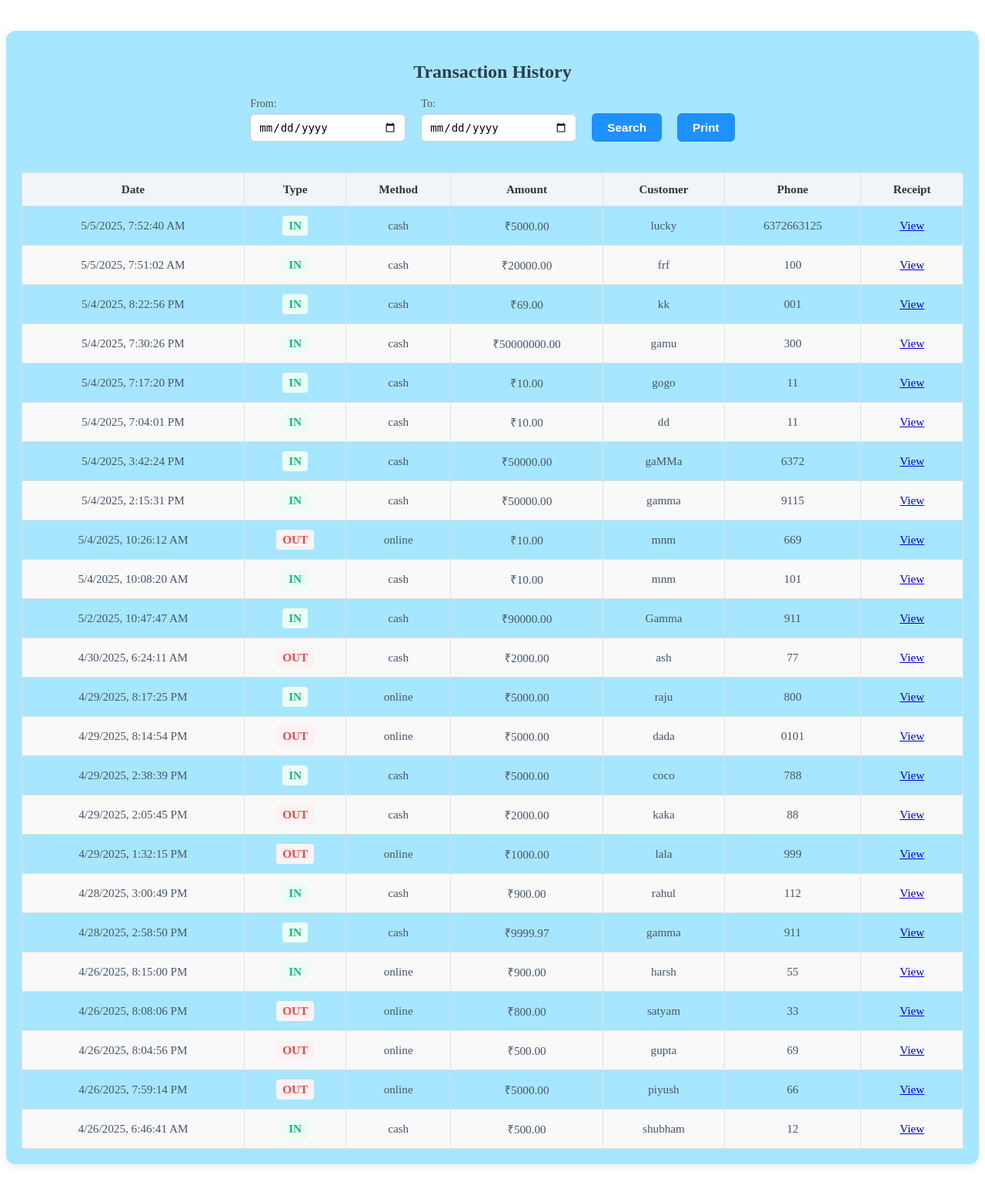
After one commit to ShubhamMaht0/Nayak-Fisheries, a Flask app: page /viewFinance in a window 1280 px wide. The commit adds this page. Shown: the whole page at 77% size. Run offline with Flask 3, Linux system fonts and the light colour scheme; data comes from the database, SQL or seed files in the repository; both versions use the stored data as it was after the commit.

Commit message:
add some features

```diff
--- a/app.py
+++ b/app.py
@@ -1,6 +1,7 @@
 from flask import Flask, render_template, request, jsonify, Response
 import sqlite3
 from datetime import datetime
+from zoneinfo import ZoneInfo
 from flask_cors import CORS
 import os
 from werkzeug.utils import secure_filename
@@ -785,16 +786,39 @@ def get_receipt(tx_id):
     finally:
         conn.close()
 
+# Get all transactions
+@app.route('/api/transactions', methods=['GET'])
+def get_all_transactions():
+    conn = None
+    try:
+        conn = get_db_connection()
+        cursor = conn.cursor()
+
+        cursor.execute("""
+            SELECT id, transaction_type, payment_method, amount,
+                   client_name, client_phone, image_name,
+                   strftime('%Y-%m-%d %H:%M:%S', created_at) as created_at
+            FROM financial_transactions
+            ORDER BY created_at DESC
+            LIMIT 100
+        """)
+
+        transactions = cursor.fetchall()
+        return jsonify([dict(tx) for tx in transactions])
+
+    except Exception as e:
+        return jsonify({'error': str(e)}), 500
+    finally:
+        if conn:
+            conn.close()
+
 @app.route('/api/transactions/search', methods=['GET'])
 def search_transactions():
     conn = None
     try:
         # Get and sanitize search parameters
-        name = request.args.get('name', '').strip()
-        phone = request.args.get('phone', '').strip()
-
-        # if not name and not phone:
-        #     return jsonify({'error': 'Please provide name or phone to search'}), 400
+        start_date = request.args.get('start_date', '').strip()
+        end_date = request.args.get('end_date', '').strip()
 
         conn = get_db_connection()
         cursor = conn.cursor()
@@ -817,13 +841,15 @@ def search_transactions():
         """
         params = []
 
-        if name:
-            query += " AND client_name LIKE ?"
-            params.append(f'%{name}%')
 
-        if phone:
-            query += " AND client_phone LIKE ?"
-            params.append(f'%{phone}%')
+        # Date filtering
+        if start_date:
+            query += " AND date(created_at) >= ?"
+            params.append(start_date)
+
+        if end_date:
+            query += " AND date(created_at) <= ?"
+            params.append(end_date)
 
         query += " ORDER BY created_at DESC"
 
@@ -850,6 +876,77 @@ def search_transactions():
 
     except Exception as e:
         app.logger.error(f"Unexpected error in search: {str(e)}")
+        return jsonify({'error': 'Internal server error'}), 500
+
+    finally:
+        if conn:
+            conn.close()
+
+@app.route('/api/transactions/summary', methods=['GET'])
+def transaction_summary():
+    conn = None
+    try:
+        date = request.args.get('date', '').strip()
+        if not date:
+            return jsonify({'error': 'Date parameter is required'}), 400
+
+        conn = get_db_connection()
+        cursor = conn.cursor()
+
+        # Get summary for the date
+        summary_query = """
+        SELECT
+            COUNT(*) as total_transactions,
+            SUM(amount) as total_amount,
+            SUM(CASE WHEN transaction_type = 'in' THEN amount ELSE 0 END) as total_in,
+            SUM(CASE WHEN transaction_type = 'out' THEN amount ELSE 0 END) as total_out
+        FROM financial_transactions
+        WHERE date(created_at) = ?
+        """
+        cursor.execute(summary_query, (date,))
+        summary = cursor.fetchone()
+
+        # Get transactions for the date
+        transactions_query = """
+        SELECT
+            id,
+            transaction_type,
+            payment_method,
+            amount,
+            client_name,
+            client_phone,
+            strftime('%Y-%m-%d %H:%M:%S', created_at) as created_at
+        FROM financial_transactions
+        WHERE date(created_at) = ?
+        ORDER BY created_at DESC
+        """
+        cursor.execute(transactions_query, (date,))
+        transactions = cursor.fetchall()
+
+        # Convert to JSON-serializable format
+        summary_dict = {
+            'date': date,
+            'total_transactions': summary['total_transactions'],
+            'total_amount': float(summary['total_amount']) if summary['total_amount'] else 0,
+            'total_in': float(summary['total_in']) if summary['total_in'] else 0,
+            'total_out': float(summary['total_out']) if summary['total_out'] else 0,
+            'transactions': []
+        }
+
+        for tx in transactions:
+            tx_dict = dict(tx)
+            if 'amount' in tx_dict:
+                tx_dict['amount'] = float(tx_dict['amount'])
+            summary_dict['transactions'].append(tx_dict)
+
+        return jsonify(summary_dict)
+
+    except sqlite3.Error as e:
+        app.logger.error(f"Database error in summary: {str(e)}")
+        return jsonify({'error': 'Database error', 'details': str(e)}), 500
+
+    except Exception as e:
+        app.logger.error(f"Unexpected error in summary: {str(e)}")
         return jsonify({'error': 'Internal server error'}), 500
 
     finally:
@@ -981,6 +1078,14 @@ def searchBill():
 def finance():
     return render_template('finance.html')
 
+@app.route('/addFinance')
+def addFinance():
+    return render_template('addFinance.html')
+
+@app.route('/viewFinance')
+def viewFinance():
+    return render_template('viewFinance.html')
+
 @app.route('/advanceOrder')
 def advanceOrder():
     return render_template('advance.html')
--- a/static/finance.css
+++ b/static/finance.css
@@ -304,3 +304,98 @@ button:disabled::after {
 @keyframes spin {
   to { transform: rotate(360deg); }
 }
+
+/* Main container */
+.transactions-container {
+  max-width: 1300px;
+  margin: 40px auto;
+  padding: 20px;
+  background-color: #A7E6FF;
+  border-radius: 12px;
+  box-shadow: 0 4px 12px rgba(0, 0, 0, 0.08);
+}
+
+/* Heading */
+.transactions-container h2 {
+  text-align: center;
+  margin-bottom: 20px;
+  color: #2c3e50;
+}
+
+/* Search form */
+.search-filters {
+  display: flex;
+  gap: 20px;
+  flex-wrap: wrap;
+  justify-content: center;
+  margin-bottom: 20px;
+}
+
+.form-group {
+  display: flex;
+  flex-direction: column;
+}
+
+.form-group label {
+  font-size: 14px;
+  margin-bottom: 5px;
+  color: #555;
+}
+
+.form-group input[type="date"] {
+  padding: 8px 10px;
+  font-size: 14px;
+  border-radius: 6px;
+  border: 1px solid #ccc;
+  width: 180px;
+}
+
+/* Search button */
+.search-btn {
+  align-self: flex-end;
+  padding: 10px 20px;
+  background-color: #1e90ff;
+  color: white;
+  font-weight: bold;
+  border: none;
+  border-radius: 6px;
+  margin-bottom: 20px;
+  cursor: pointer;
+  transition: background-color 0.3s ease;
+}
+
+.search-btn:hover {
+  background-color: #006ad1;
+}
+
+/* Transactions Table */
+.transactions-table {
+  width: 100%;
+  border-collapse: collapse;
+  margin-top: 10px;
+}
+
+.transactions-table th,
+.transactions-table td {
+  padding: 12px 15px;
+  border: 1px solid #e0e0e0;
+  text-align: center;
+}
+
+.transactions-table thead {
+  background-color: #f1f1f1;
+}
+
+.transactions-table th {
+  font-weight: bold;
+  color: #333;
+}
+
+.transactions-table tbody tr:nth-child(even) {
+  background-color: #f9f9f9;
+}
+
+.transactions-table tbody tr:hover {
+  background-color: #eef5ff;
+  cursor: pointer;
+}
--- a/static/finance.js
+++ b/static/finance.js
@@ -7,26 +7,39 @@ document.addEventListener('DOMContentLoaded', function() {
   let cameraView = null;
 
   // Initialize the app
+  loadAllTransactions();
   initEventListeners();
 
+
   function initEventListeners() {
-      // File upload handler
-      document.getElementById('upload-receipt').addEventListener('click', () => {
-          document.getElementById('receipt-file').click();
-      });
+    const uploadBtn = document.getElementById('upload-receipt');
+    if (uploadBtn) {
+        uploadBtn.addEventListener('click', () => {
+            document.getElementById('receipt-file').click();
+        });
+    }
 
-      document.getElementById('receipt-file').addEventListener('change', handleFileSelect);
+    const fileInput = document.getElementById('receipt-file');
+    if (fileInput) {
+        fileInput.addEventListener('change', handleFileSelect);
+    }
 
-      // Camera capture handler
-      document.getElementById('capture-receipt').addEventListener('click', handleCameraCapture);
+    const captureBtn = document.getElementById('capture-receipt');
+    if (captureBtn) {
+        captureBtn.addEventListener('click', handleCameraCapture);
+    }
 
-      // Form submission
-      document.getElementById('save-transaction').addEventListener('click', handleSaveTransaction);
+    const saveBtn = document.getElementById('save-transaction');
+    if (saveBtn) {
+        saveBtn.addEventListener('click', handleSaveTransaction);
+    }
 
-      // Search functionality
-      document.getElementById('search-transactions').addEventListener('click', searchTransactions);
+    const searchBtn = document.getElementById('search-transactions');
+    if (searchBtn) {
+        searchBtn.addEventListener('click', searchTransactions);
+    }
+}
 
-  }
 
 
   let allTransactions = [];
@@ -35,7 +48,8 @@ document.addEventListener('DOMContentLoaded', function() {
     const response = await fetch('/api/transactions/search');
     const transactions = await response.json();
     allTransactions = transactions;
-    const selectedDate = document.getElementById('filter-date').value;
+    let selectedDate = document.getElementById('filter-date').value;
+    selectedDate = new Date(selectedDate + 'T00:00:00').toISOString().slice(0, 10);
     if (!selectedDate || allTransactions.length === 0) return;
 
     const { dateSummary, totalSummary } = calculateTransactionSummaries(allTransactions, selectedDate);
@@ -243,16 +257,47 @@ document.addEventListener('DOMContentLoaded', function() {
       currentReceiptImage = null;
   }
 
+  async function loadAllTransactions() {
+    try {
+      const response = await fetch('/api/transactions');
+      if (!response.ok) throw new Error('Failed to load transactions');
+      const transactions = await response.json();
+      displayTransactionResults(transactions);
+    } catch (error) {
+      console.error('Error loading transactions:', error);
+      //alert('Error loading transactions. Please try again.');
+    }
+  }
+
+  async function showDateSummary() {
+    const date = document.getElementById('filter-date').value;
+    if (!date) {
+      alert('Please select a date');
+      return;
+    }
+
+    try {
+      const response = await fetch(`/api/transactions/summary?date=${date}`);
+      if (!response.ok) throw new Error('Failed to load summary');
+      // ... rest of the function
+    } catch (error) {
+      console.error('Summary error:', error);
+      alert('Error loading summary. Please try again.');
+    }
+  }
+
   // Search Transactions Function - Fixed Version
   async function searchTransactions() {
     const searchBtn = document.getElementById('search-transactions');
-    const name = document.getElementById('search-name').value.trim();
-    const phone = document.getElementById('search-phone').value.trim();
+    const startDate = document.getElementById('search-start-date').value;
+    const endDate = document.getElementById('search-end-date').value;
+
+
 
     try {
         // Validate input
-        if (!name && !phone) {
-            throw new Error('Please enter name or phone number');
+        if (!startDate && !endDate) {
+            throw new Error('Please enter a start date or end date');
         }
 
         searchBtn.disabled = true;
@@ -260,8 +305,8 @@ document.addEventListener('DOMContentLoaded', function() {
 
         // Build URL with encoded parameters
         const params = new URLSearchParams();
-        if (name) params.append('name', name);
-        if (phone) params.append('phone', phone);
+        if (startDate) params.append('start_date', new Date(startDate + 'T00:00:00').toISOString().slice(0, 10));
+        if (endDate) params.append('end_date', new Date(endDate + 'T00:00:00').toISOString().slice(0, 10));
 
         const response = await fetch(`/api/transactions/search?${params.toString()}`);
 
@@ -303,7 +348,7 @@ function displayTransactionResults(transactions) {
             : 'None';
 
         row.innerHTML = `
-            <td>${new Date(tx.created_at).toLocaleString()}</td>
+            <td>${new Date(tx.created_at + 'Z').toLocaleString()}</td>
             <td><span class="${typeClass}">${typeText}</span></td>
             <td>${tx.payment_method}</td>
             <td>₹${tx.amount.toFixed(2)}</td>
@@ -350,7 +395,7 @@ function calculateTransactionSummaries(transactions, filterDate = null) {
         }
 
         // Compare transaction date with selectedDate
-        const txDate = new Date(tx.created_at);
+        const txDate = new Date(tx.created_at + 'Z');
         const isSameDate = txDate.getDate() === selectedDate.getDate() &&
                            txDate.getMonth() === selectedDate.getMonth() &&
                            txDate.getFullYear() === selectedDate.getFullYear();
--- a/static/script.js
+++ b/static/script.js
@@ -8,7 +8,7 @@ window.handleLogin = function () {
   const username = document.getElementById("username").value;
   const password = document.getElementById("password").value;
 
-  if (username === "admin" && password === "admin") {
+  if (username === "admin" && password === "Nayak@2016") {
     window.location.href = "/dashboard";
   } else {
     alert("Invalid credentials! Try admin / admin");
--- a/templates/dashboard.html
+++ b/templates/dashboard.html
@@ -3,13 +3,13 @@
 <html lang="en">
 <head>
   <meta charset="UTF-8">
-  <title>Nayak Fisheries Dashboard</title>
+  <title>Nayak Fish Store Dashboard</title>
   <link rel="stylesheet" href="./static/style.css">
   <script src="https://unpkg.com/lucide@latest"></script>
 </head>
 <body>
   <div class="container">
-    <h1>NAYAK FISHERIES</h1>
+    <h1>NAYAK FISH STORE</h1>
     <div class="grid">
       <div class="card" onclick="window.location.href='/finance'">
         <i data-lucide="wallet"></i>
--- a/templates/index.html
+++ b/templates/index.html
@@ -2,7 +2,7 @@
 <html lang="en">
 <head>
   <meta charset="UTF-8">
-  <title>Login - Nayak Fisheries</title>
+  <title>Login - Nayak Fish Store</title>
   <link rel="stylesheet" href="./static/style.css">
 </head>
 <body>
@@ -11,7 +11,6 @@
     <input type="text" id="username" placeholder="Username">
     <input type="password" id="password" placeholder="Password">
     <button onclick="handleLogin()">Login</button>
-    <p class="login-note">Use: admin / admin</p>
   </div>
   <script src="./static/script.js"></script>
 </body>
--- /dev/null
+++ b/templates/viewFinance.html
@@ -0,0 +1,53 @@
+<!DOCTYPE html>
+<html lang="en">
+<head>
+    <meta charset="UTF-8">
+    <meta name="viewport" content="width=device-width, initial-scale=1.0">
+    <title>Document</title>
+    <link rel="stylesheet" href="./static/finance.css">
+</head>
+<body>
+
+
+        <!-- Transaction Search -->
+    <div class="transactions-container">
+        <h2>Transaction History</h2>
+
+        <!-- Search and Filter Form -->
+        <div class="search-filters">
+        <div class="form-group">
+            <label for="search-start-date">From:</label>
+            <input type="date" id="search-start-date">
+        </div>
+        <div class="form-group">
+            <label for="search-end-date">To:</label>
+            <input type="date" id="search-end-date">
+        </div>
+        <button id="search-transactions" class="search-btn">Search</button>
+        <button onclick="window.print()" class="search-btn">Print</button>
+
+        </div>
+
+        <!-- Transactions Table (always visible) -->
+        <table class="transactions-table">
+        <thead>
+            <tr>
+            <th>Date</th>
+            <th>Type</th>
+            <th>Method</th>
+            <th>Amount</th>
+            <th>Customer</th>
+            <th>Phone</th>
+            <th>Receipt</th>
+            </tr>
+        </thead>
+        <tbody id="transactions-list">
+            <!-- Will be populated by JavaScript -->
+        </tbody>
+        </table>
+    </div>
+    </div>
+
+  <script src="./static/finance.js"></script>
+</body>
+</html>
```
Also changed, not shown: static/bill.js (+21 -77 lines), templates/addFinance.html (added, +78 -0 lines), templates/finance.html (+14 -108 lines), templates/newBill.html (+7 -6 lines), database.db, 1 other file.
